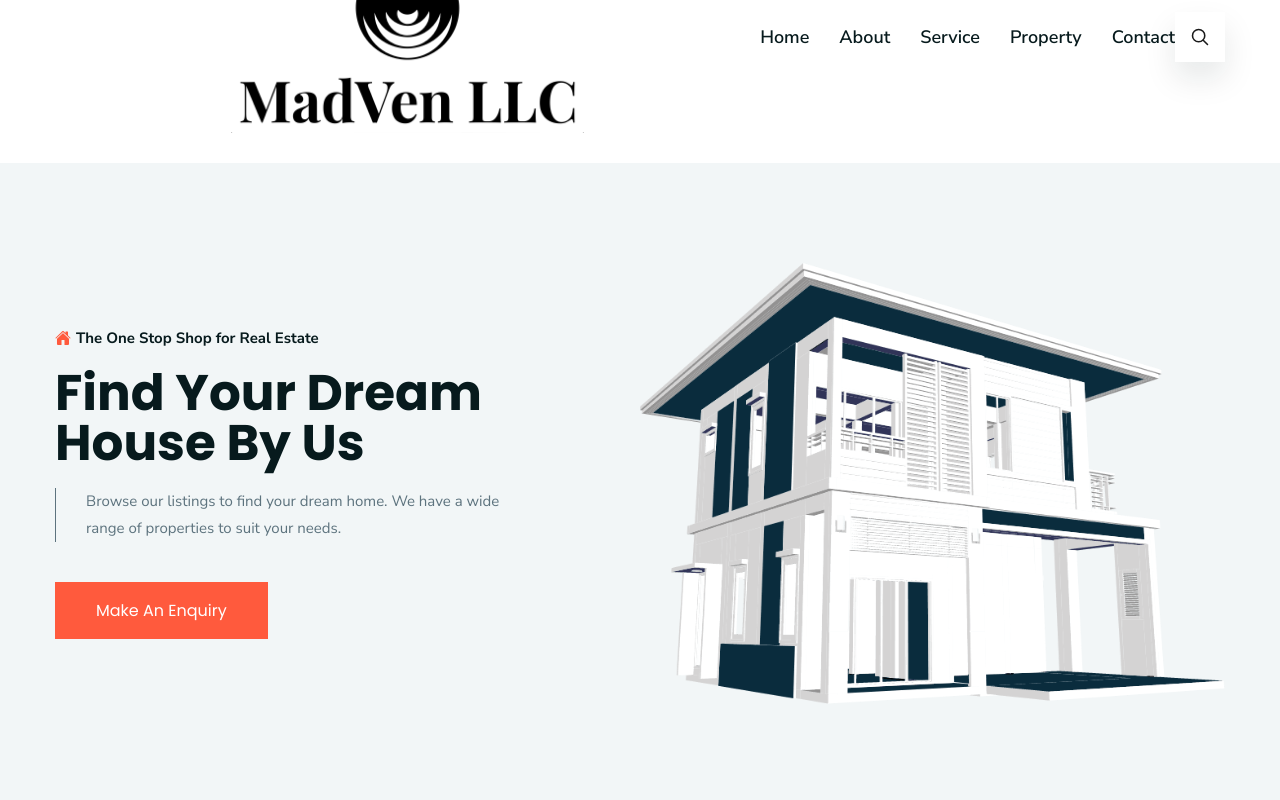
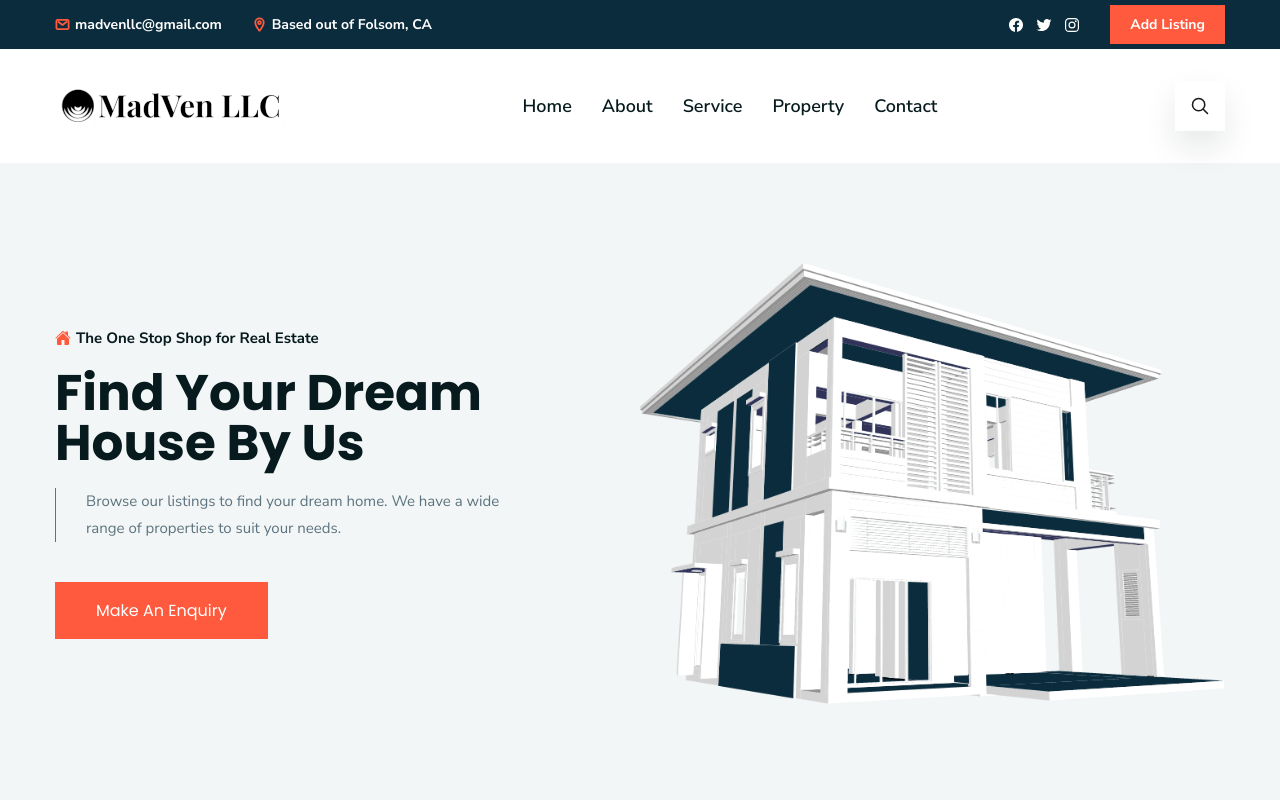
Before and after one commit to MadVenLLC/madvenllc.github.io, a plain HTML site: page index.html in a window 1280 px wide. Shown: the top 800 px of the page. Drawn offline with nearby package versions, Linux system fonts and the light colour scheme.

Commit message:
Working on logo size

```diff
--- a/index.html
+++ b/index.html
@@ -96,7 +96,7 @@
 
         <a href="#" class="logo">
           <!-- Scale image to page width reduce by 50% -->
-          <img src="./assets/images/madven_logo.png" alt="Madven LLC logo" style="width: 50%; height: 50%;">
+          <img src="./assets/images/MadVen LLC Logo Horizontal.png" alt="Madven LLC logo">
         </a>
 
         <nav class="navbar" data-navbar>
@@ -105,7 +105,7 @@
 
             <a href="#" class="logo">
               <!-- Scale image to factor of page width -->
-              <img src="./assets/images/madven_logo.png" alt="Madven LLC " style="width: 50%; height: 50%;">
+              <img src="./assets/images/MadVen LLC Logo Horizontal.png" alt="Madven LLC">
             </a>
 
             <button class="nav-close-btn" data-nav-close-btn aria-label="Close Menu">
```
Also changed, not shown: assets/images/MadVen LLC Logo Horizontal.png (added).
